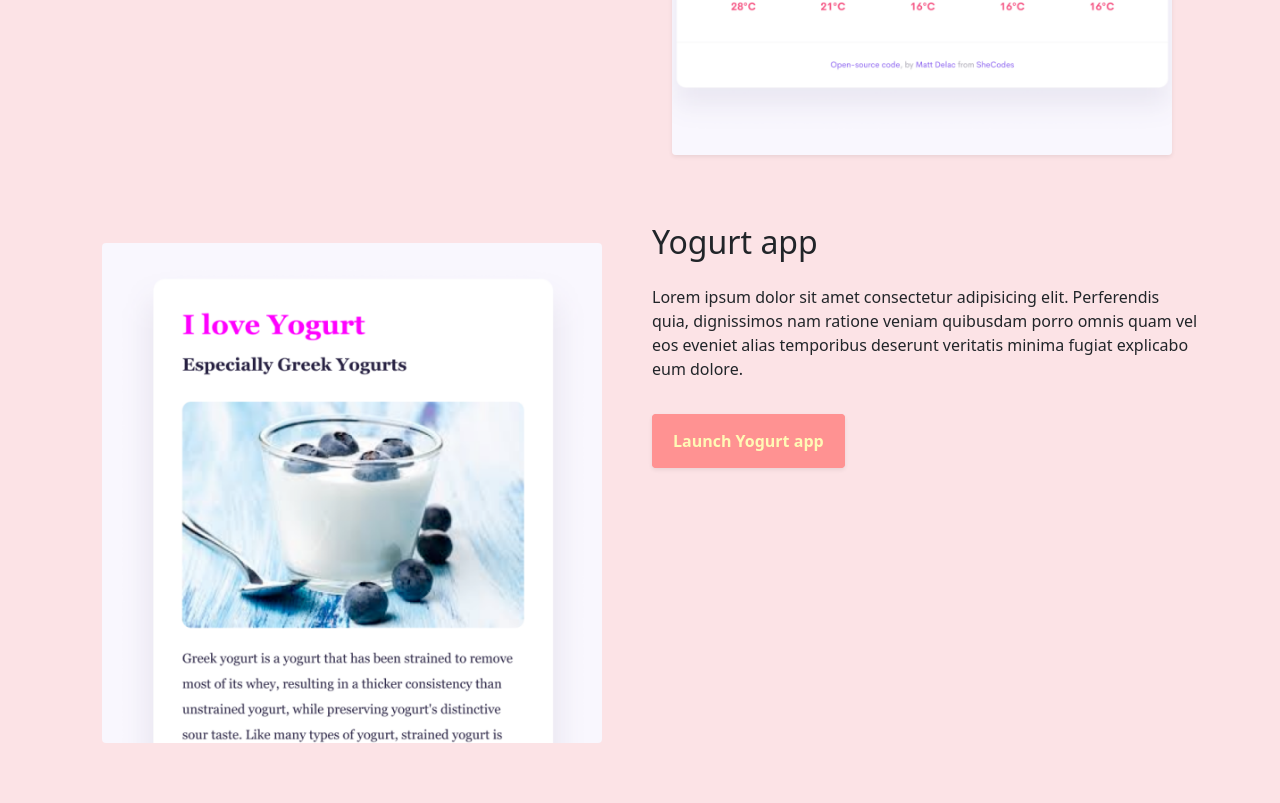
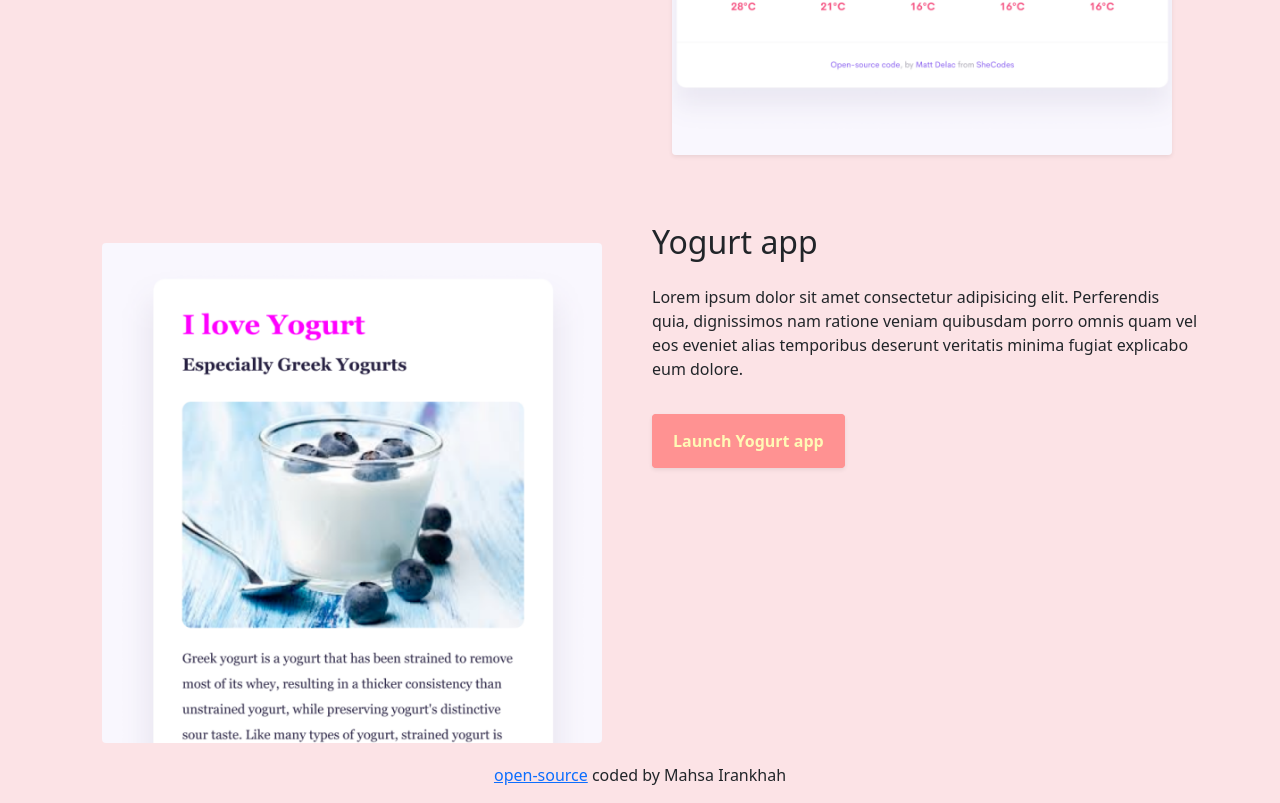
Before and after one commit to mahsa-irankhah/portfolio-project, a plain HTML site: page index.html in a window 1280 px wide. Shown: the part 1359-2162 px from the top of the page. Before the commit the page ends 2122 px from the top, so only its background shows below. Drawn offline with nearby package versions, Linux system fonts and the light colour scheme.

Commit message:
added link to github at the buttom of homepage

```diff
--- a/index.html
+++ b/index.html
@@ -138,5 +138,6 @@
         </div>
       </div>
     </div>
+    <p class="center"><a href="">open-source</a> coded by Mahsa Irankhah</p>
   </body>
 </html>
```
